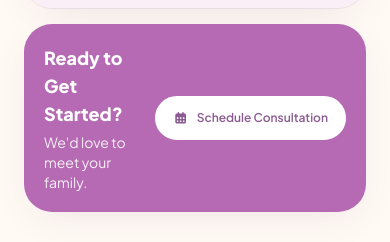
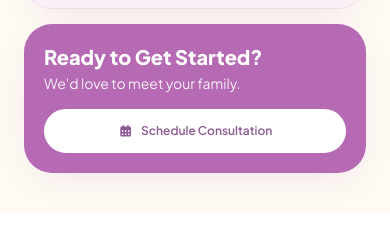
Before and after one commit to tasawur1/AvashubNJ, a Next.js app: page / in a window 390 px wide. Shown: the part 2736-2978 px from the top of the page. After the commit the page ends 2949 px from the top, so only its background shows below. Built offline with nearby package versions, Linux system fonts and the light colour scheme.

Commit message:
Adjust mobile CTA layout

```diff
--- a/src/app/page.tsx
+++ b/src/app/page.tsx
@@ -286,9 +286,11 @@ export default function HomePage() {
           </div>
 
           <div className="mt-4 rounded-[1.75rem] bg-brand-purple-bright p-5 text-white shadow-card">
-            <div className="grid grid-cols-[1fr_auto] items-center gap-4">
+            <div className="flex flex-col gap-4">
               <div>
-                <h2 className="text-lg font-extrabold">Ready to Get Started?</h2>
+                <h2 className="text-xl font-extrabold leading-tight">
+                  Ready to Get Started?
+                </h2>
                 <p className="mt-1 text-sm text-white/90">
                   We&apos;d love to meet your family.
                 </p>
@@ -296,9 +298,9 @@ export default function HomePage() {
               <CTAButton
                 href="/contact"
                 variant="secondary"
-                className="!border-white !bg-white !px-4 !py-3 !text-brand-purple-deep hover:!bg-brand-lavender"
+                className="w-full !border-white !bg-white !px-4 !py-3 !text-brand-purple-deep hover:!bg-brand-lavender"
               >
-                <span className="inline-flex items-center gap-2">
+                <span className="inline-flex items-center justify-center gap-2">
                   <Icon name="calendar" size="sm" />
                   <span className="text-xs">Schedule Consultation</span>
                 </span>
```
